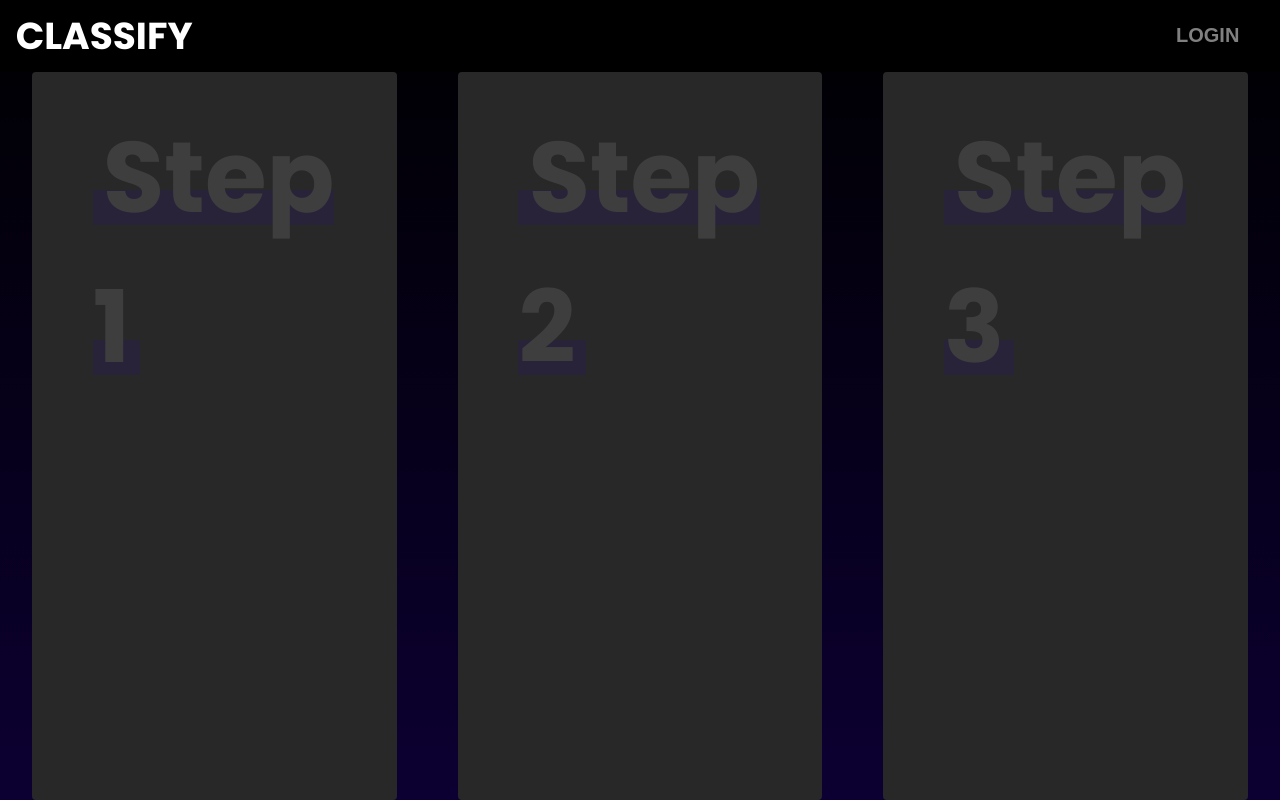
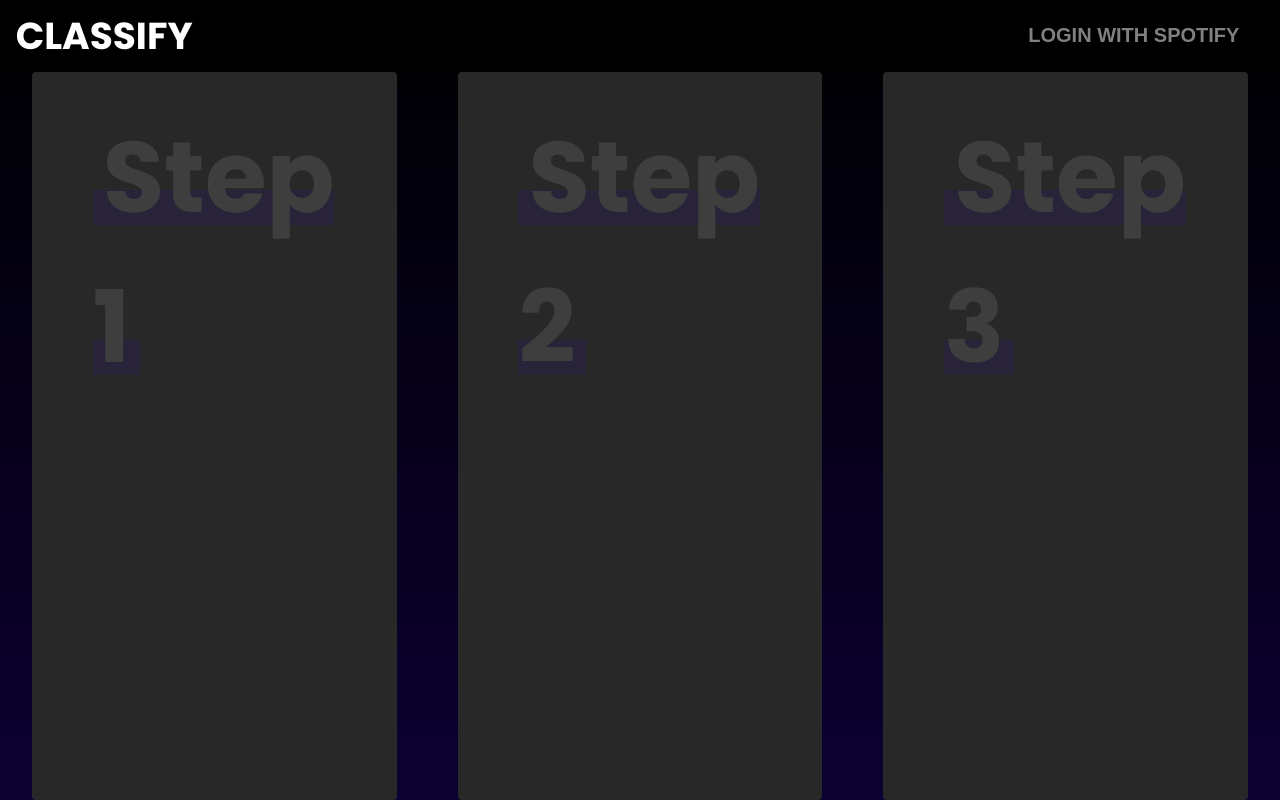
Before and after one commit to williammui/spotify-app, a React (Create React App) app in the folder client/: page /dashboard in a window 1280 px wide. Built offline with nearby package versions, Linux system fonts and the light colour scheme; no server answers.

Commit message:
change dashboard login button text

```diff
--- a/client/src/components/dashboard/navbar.js
+++ b/client/src/components/dashboard/navbar.js
@@ -16,7 +16,7 @@ const Navbar = (props) => {
         return (
             <div className="navbar-container">
                 <h1 className="subtitle-med">CLASSIFY</h1>
-                <button onClick={props.login}>LOGIN</button>
+                <button onClick={props.login}>LOGIN WITH SPOTIFY</button>
             </div>
         )
     }
```
